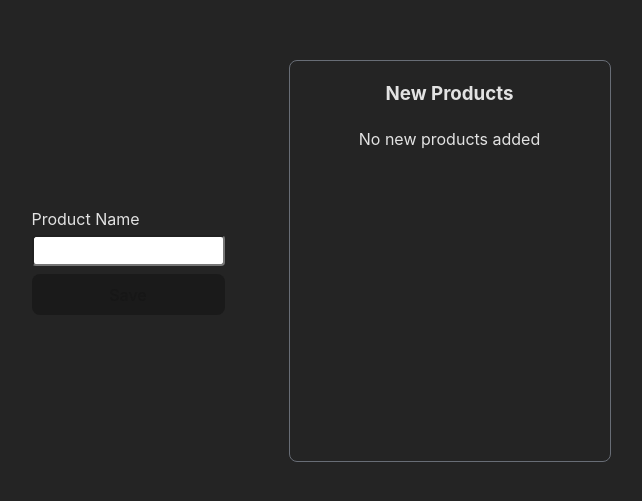
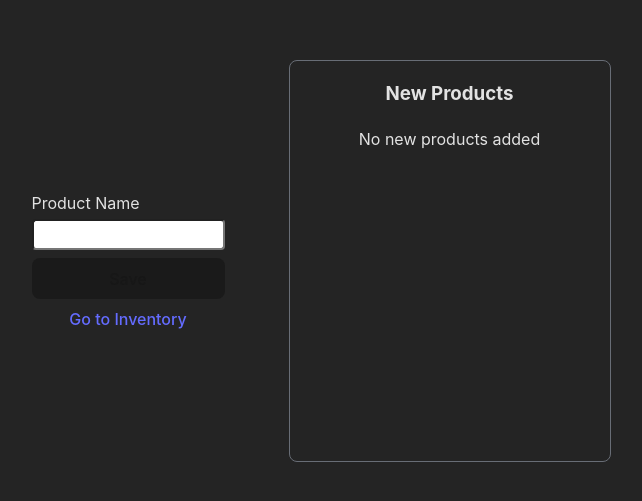
Before and after one commit to asketonim/inventory-management, a React (Vite) app: page /create in a window 1280 px wide. Shown: the part 139-640 px from the top of the page, without its empty margins (319-961 px from the left). Built offline with nearby package versions, Linux system fonts and the light colour scheme.

Commit message:
feat: add link to inventory from create page

```diff
--- a/src/pages/create/newly-added.tsx
+++ b/src/pages/create/newly-added.tsx
@@ -11,7 +11,7 @@ export default function NewlyAddedProducts({ productNames }: Props) {
       {productNames.length ? (
         <ul>
           {productNames.map((productName) => (
-            <li key={productName}>{productName}</li>
+            <li key={productName} className="wrap">{productName}</li>
           ))}
         </ul>
       ) : (
--- a/src/pages/create/product-form.tsx
+++ b/src/pages/create/product-form.tsx
@@ -4,6 +4,7 @@ import { useState } from "react";
 import { addProduct } from "../../api/products";
 import Button from "../../components/ui/button";
 import Input from "../../components/ui/input";
+import { Link } from "react-router-dom";
 
 interface Props {
   addNewProduct: (productName: string) => void;
@@ -32,6 +33,7 @@ export default function ProductForm({ addNewProduct }: Props) {
   };
 
   return (
+    <div>
       <form
         onSubmit={handleSubmit}
         className={`product-form ${error ? "error" : ""}`}
@@ -49,6 +51,8 @@ export default function ProductForm({ addNewProduct }: Props) {
           disabled={!newProductName || !!error}
           className="save-product"
         />
+        <Link to="/inventory">Go to Inventory</Link>
       </form>
+    </div>
   );
 }
--- a/src/pages/create/styles.css
+++ b/src/pages/create/styles.css
@@ -11,6 +11,10 @@
 
 .product-form.error {
   outline: red;
+}
+
+.product-form a {
+  text-align: center;
 }
 
 .error-message {
@@ -31,3 +35,7 @@
   width: 320px;
   height: 50%;
 }
+
+.products-container li {
+  max-width: 280px;
+}
```
Lines whose indentation alone changed are shown as unchanged.
